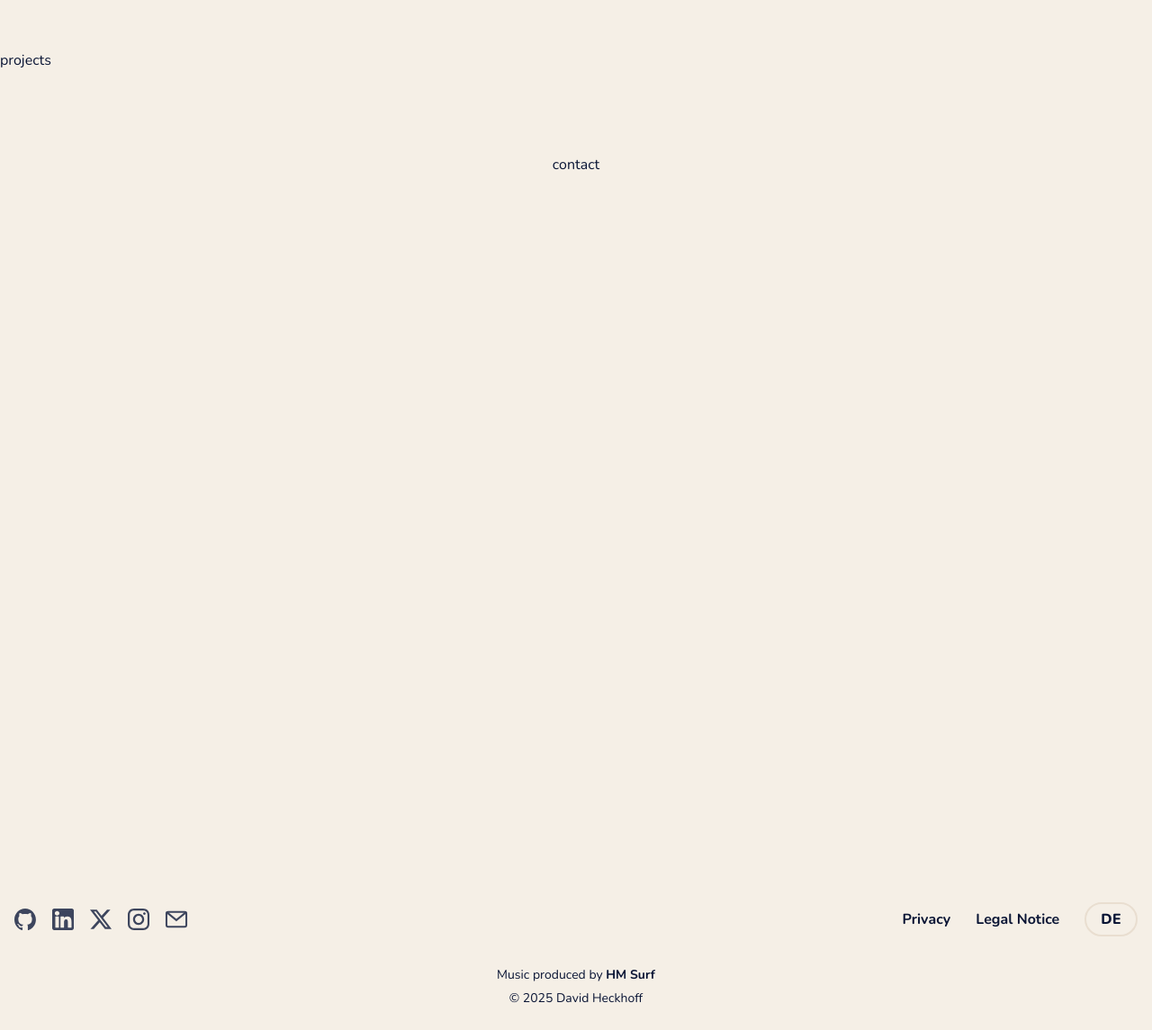
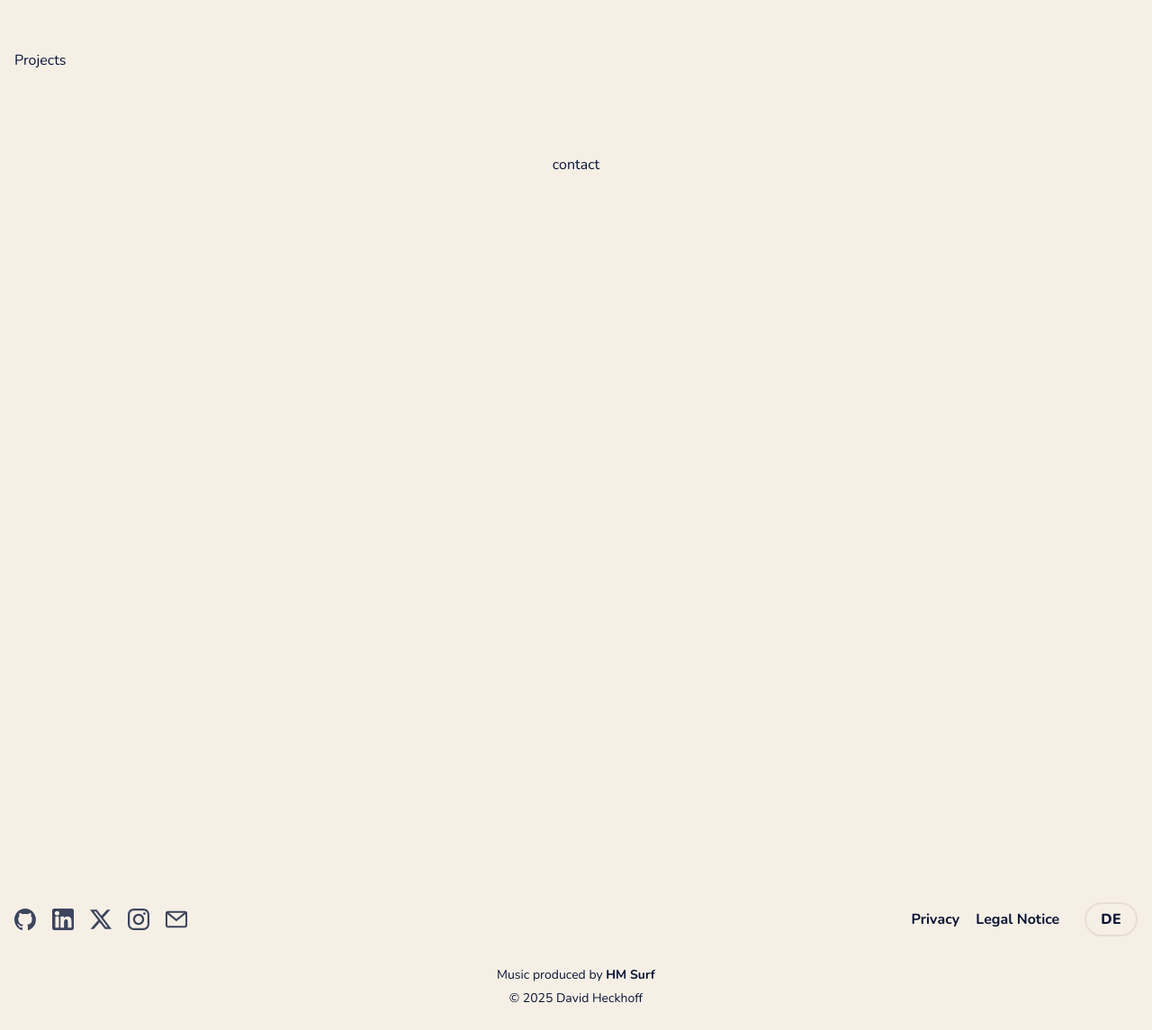
Before and after one commit to yoelkill97/yoelkill97.github.io, a Vue app: page / in a window 1280 px wide. Shown: the part 1961-3106 px from the top of the page at 90% size. Built offline with nearby package versions, Linux system fonts and the light colour scheme; no server answers.

Commit message:
style: cleanup

```diff
--- a/src/components/Footer.vue
+++ b/src/components/Footer.vue
@@ -14,6 +14,7 @@ const { t, locale } = useTranslationContext();
       <div class="footer-top">
         <Social />
         <div class="footer-top-links">
+          <div class="footer-top-links-legal">
             <Clickable renderAs="div">
               <Link :href="locale === 'de' ? '/de/privacy' : '/privacy'" class="footer-link" :external="true">{{
                 t("privacy")
@@ -24,6 +25,7 @@ const { t, locale } = useTranslationContext();
                 t("legal")
               }}</Link>
             </Clickable>
+          </div>
           <LangSwitch />
         </div>
       </div>
@@ -74,7 +76,13 @@ const { t, locale } = useTranslationContext();
       display: flex;
       flex-direction: column-reverse;
       align-items: center;
-      gap: var(--space-sm);
+      gap: var(--space-md);
+
+      &-legal {
+        display: flex;
+        flex-direction: row;
+        gap: var(--space-md);
+      }
 
       @include mixins.mq("md") {
         gap: var(--space-lg);
--- a/src/components/LayoutContent.vue
+++ b/src/components/LayoutContent.vue
@@ -2,7 +2,7 @@
 import { computed } from "vue";
 
 const props = defineProps<{
-  size?: "sm" | "md" | "lg";
+  size?: "sm" | "md" | "lg" | "xl" | "xxl" | "xxxl";
 }>();
 
 const classes = computed(() => ["layout-content", `layout-content-size-${props.size ?? "lg"}`]);
@@ -14,10 +14,9 @@ const classes = computed(() => ["layout-content", `layout-content-size-${props.s
 
 <style scoped lang="scss">
 .layout-content {
-  width: 100%;
+  width: calc(100% - var(--space-outer) * 2);
   flex: 1;
   max-width: calc(var(--breakpoint-lg) - 1px);
-  padding: var(--space-outer);
   pointer-events: none;
   display: flex;
   flex-direction: column;
@@ -47,6 +46,10 @@ const classes = computed(() => ["layout-content", `layout-content-size-${props.s
     &-xxl {
       max-width: calc(var(--breakpoint-xxl) - 1px);
     }
+
+    &-xxxl {
+      max-width: calc(var(--breakpoint-xxxl) - 1px);
+    }
   }
 }
 </style>
--- a/src/features/projects/Projects.vue
+++ b/src/features/projects/Projects.vue
@@ -1,10 +1,21 @@
+<script setup lang="ts">
+import LayoutContent from "../../components/LayoutContent.vue";
+</script>
+
 <template>
-  <div class="projects">projects</div>
+  <div class="projects">
+    <LayoutContent size="xxl" class="projects-content">
+      <p>Projects</p>
+    </LayoutContent>
+  </div>
 </template>
 
 <style scoped lang="scss">
 .projects {
-  //TBD: gap variable
+  display: flex;
+  flex-direction: column;
+  align-items: center;
+  justify-content: center;
   padding-top: 100px;
   padding-bottom: 100px;
   width: 100%;
```
Lines whose indentation alone changed are shown as unchanged.
